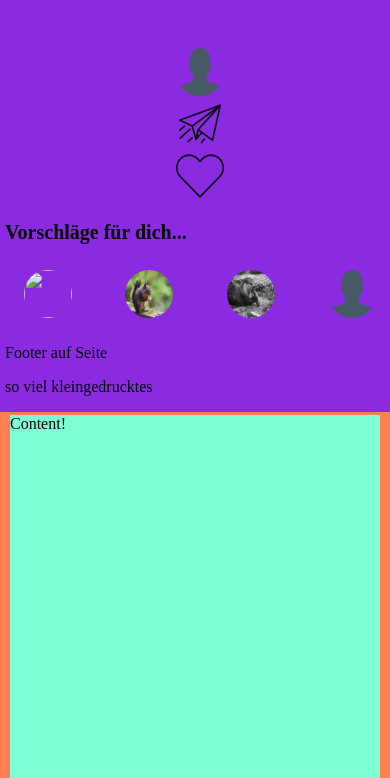
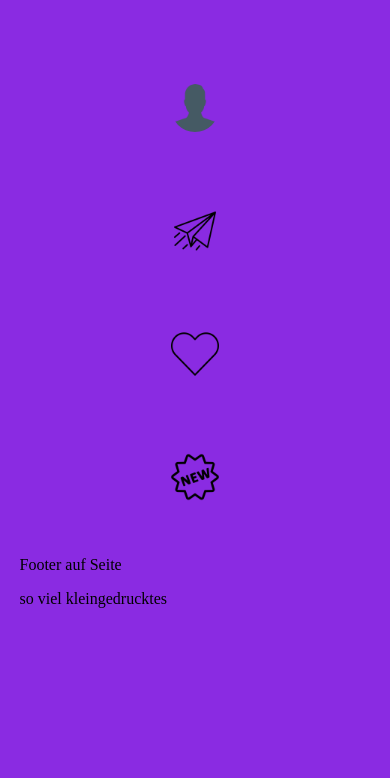
Before and after one commit to MatheGenie27/Instaclone, a plain HTML site: page index.html in a window 390 px wide. Both pictures are taken after a click on the picture 306 px from the left and 30 px from the top of the page. Shown: the part 66-844 px from the top of the page. Drawn offline with Linux system fonts and the light colour scheme.

Commit message:
Burger Menu gefixed

```diff
--- a/index.html
+++ b/index.html
@@ -31,7 +31,7 @@
                 <a href="#"><img class="navIcon" id="urprofile" title="profile Mockup" src="./img/icons/man.png"></a>
                 <a href="#" ><img class="navIcon" id="message"  title="message Mockup"src="./img/icons/paperplane.png"> </a>
                 <a href="#"><img class="navIcon" id="likes" title="likes Mockup"src="./img/icons/heart-empty.png"></a>
-                <a href="#"><img class="navIcon" id="suggestionsLink" title="Suggestions Mockup" src="./img/icons/price-sticker.png" ></a>
+                <a href="#"><img class="navIcon" id="suggestionsLink" title="More Suggestions Mockup" src="./img/icons/price-sticker.png" ></a>
 
             </div>
             <div id="burgerMenuButton">
@@ -42,39 +42,16 @@
    <div id="burgerMenu" class="noDisplay">
             <div id="burgerMenuContent" >
 
-
+                <div id="burgerMenuButtons">
                 <a href="#"><img class="navIcon" id="urprofile" title="profile Mockup" src="./img/icons/man.png"></a>
                 <a href="#" ><img class="navIcon" id="message"  title="message Mockup"src="./img/icons/paperplane.png"> </a>
                 <a href="#"><img class="navIcon" id="likes" title="likes Mockup"src="./img/icons/heart-empty.png"></a>
-
+                <a href="#"><img class="navIcon" id="suggestionsLink" title="More Suggestions Mockup" src="./img/icons/price-sticker.png" ></a>
+                </div>
 
 
                 <div id="subButtons">
-                    <div id="suggestions2">
 
-                    <h2>Vorschläge für dich...</h2>
-                    <div id="personalSuggestions2">
-
-
-                    <div class="otherProfiles" title="Prfile-Mockup">
-                    <img class="profilPicInSuggestions" src="./img/european-shorthair-8142959_1280.jpg">
-
-                         </div>
-                          <div class="otherProfiles" title="Prfile-Mockup">
-                              <img class="profilPicInSuggestions" src="./img/squirrel-7985502_1280.jpg">
-
-                         </div>
-                         <div class="otherProfiles" title="Prfile-Mockup">
-                            <img class="profilPicInSuggestions" src="./img/otter-7609666_1280.jpg">
-
-                          </div>
-                            <div class="otherProfiles" title="Prfile-Mockup">
-                                  <img class="profilPicInSuggestions" src="./img/icons/man.png">
-
-                        </div>
-
-                    </div>
-                    <div>
                         <p>Footer auf Seite<p>
 
                         <p>so viel kleingedrucktes</p>
--- a/style.css
+++ b/style.css
@@ -288,6 +288,7 @@ h2{
        left:0px;
        right:0px;
        z-index: 5;
+       height:100vh;
 
 
     }
@@ -302,15 +303,21 @@ h2{
         width: 100%;
         height:100%;
 
-        padding-left:5px;
-        padding-right: 5px;
+
         background-color: blueviolet;
 
     }
 
+    #burgerMenuButtons{
+        display: flex;
+        flex-direction: column;
+        height: 70%;
+        justify-content: space-around;
+    }
+
     #subButtons{
-        width:100%;
-        height: 100%;
+        width:90%;
+        height: 50%;
 
 
     }
@@ -319,9 +326,10 @@ h2{
         display: flex;
         gap:15px;
         justify-content: space-around;
-        width:100%;
+        width:90%;
         padding-left: 5px;
         padding-right: 5px;
+        height:50%;
 
     }
 
```
